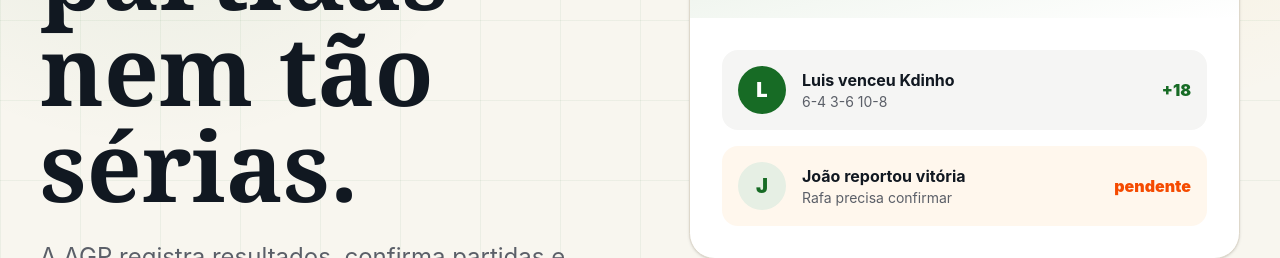
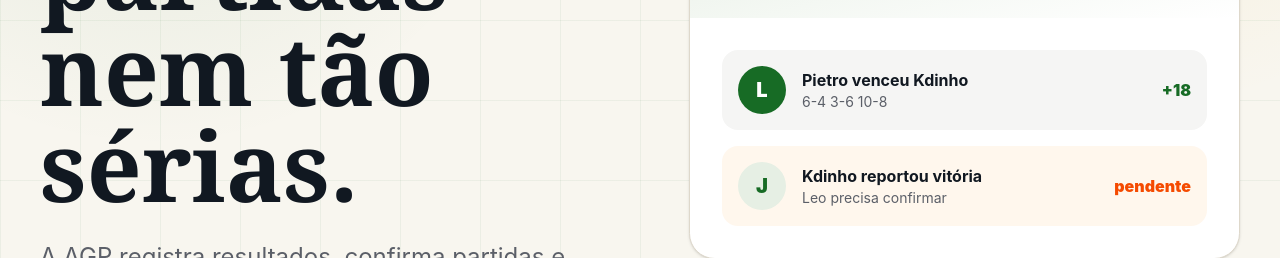
Before and after one commit to lutefd/agp-web, a SvelteKit app: page / in a window 1280 px wide. Shown: the part 540-798 px from the top of the page. Built offline with nearby package versions, Linux system fonts and the light colour scheme; no server answers.

Commit message:
feat: edit examples in home page

```diff
--- a/src/routes/+page.svelte
+++ b/src/routes/+page.svelte
@@ -56,7 +56,7 @@
 						>L</span
 					>
 					<div>
-						<b>Luis venceu Kdinho</b>
+						<b>Pietro venceu Kdinho</b>
 						<p class="text-sm text-agp-muted">6-4 3-6 10-8</p>
 					</div>
 					<span class="font-black text-agp-green">+18</span>
@@ -67,8 +67,8 @@
 						>J</span
 					>
 					<div>
-						<b>João reportou vitória</b>
-						<p class="text-sm text-agp-muted">Rafa precisa confirmar</p>
+						<b>Kdinho reportou vitória</b>
+						<p class="text-sm text-agp-muted">Leo precisa confirmar</p>
 					</div>
 					<span class="font-black text-orange-600">pendente</span>
 				</div>
```
